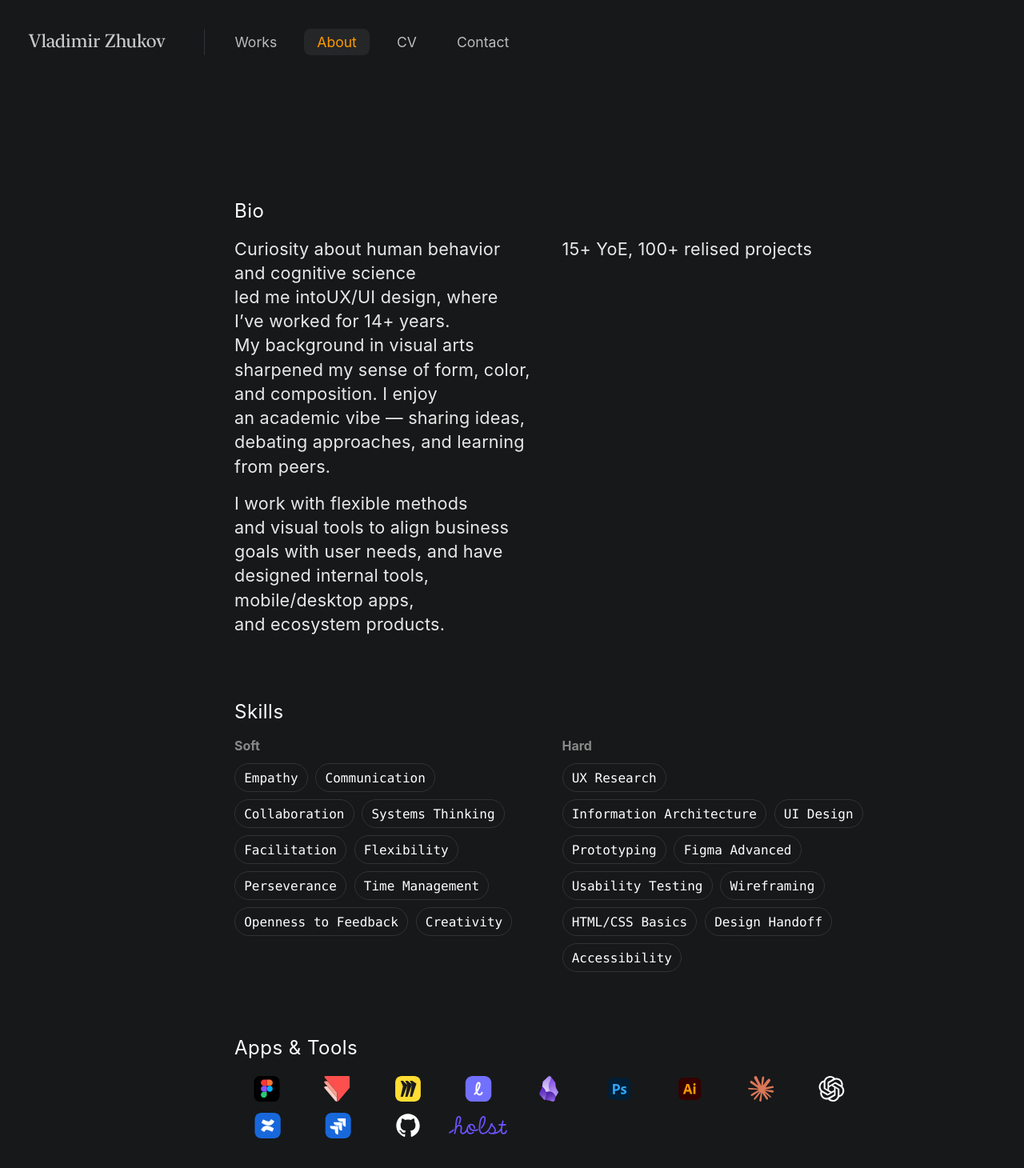
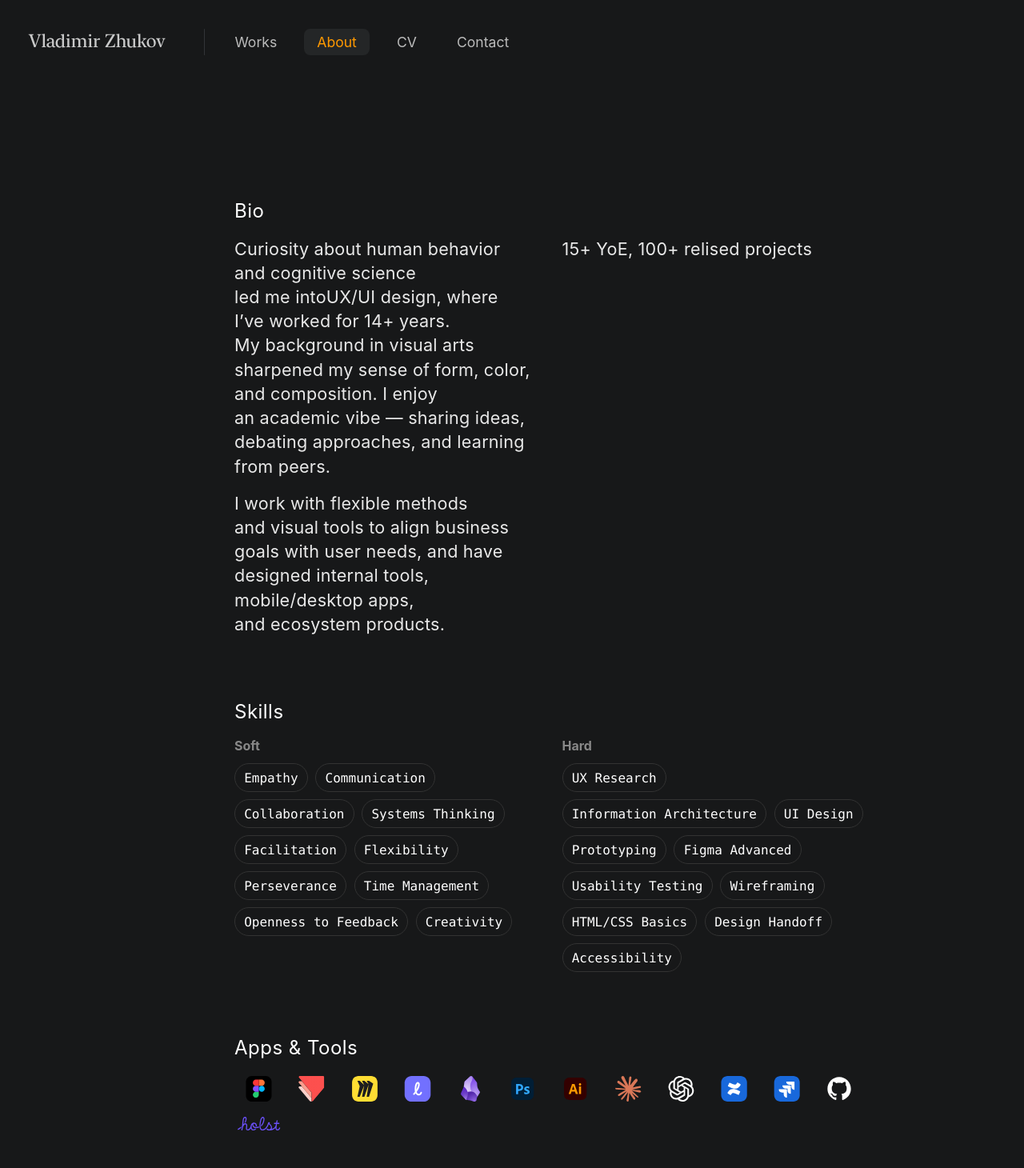
Before and after one commit to uxiscool/experience, a Jekyll site: the page built from about.md, in a window 1280 px wide. Shown: the top 1460 px of the page at 80% size. Built offline with Jekyll 4.4.1, drawn with Linux system fonts in a browser that asks for light colours.

Commit message:
Add files via upload

```diff
--- a/css/main.css
+++ b/css/main.css
@@ -570,8 +570,8 @@
 /* ===== Apps & Tools (плотная сетка, без подложек и ховеров) ===== */
 .tools-grid {
   display: grid;
-  grid-template-columns: repeat(auto-fit, minmax(76px, 1fr)); /* плотнее */
-  gap: 6px;                                                   /* компактнее */
+  grid-template-columns: repeat(auto-fit, minmax(60px, 1fr)); /* плотнее */
+  gap: 4px;                                                   /* компактнее */
 }
 
 .tool {
@@ -622,8 +622,8 @@
 /* мобилка — ещё плотнее */
 @media (max-width: 600px) {
   .tools-grid {
-    grid-template-columns: repeat(auto-fit, minmax(68px, 1fr));
-    gap: 4px;
+    grid-template-columns: repeat(auto-fit, minmax(50px, 1fr));
+    gap: 3px;
   }
   .tool { padding: 3px; }
   .tool-logo-wrap { height: 30px; }
```
